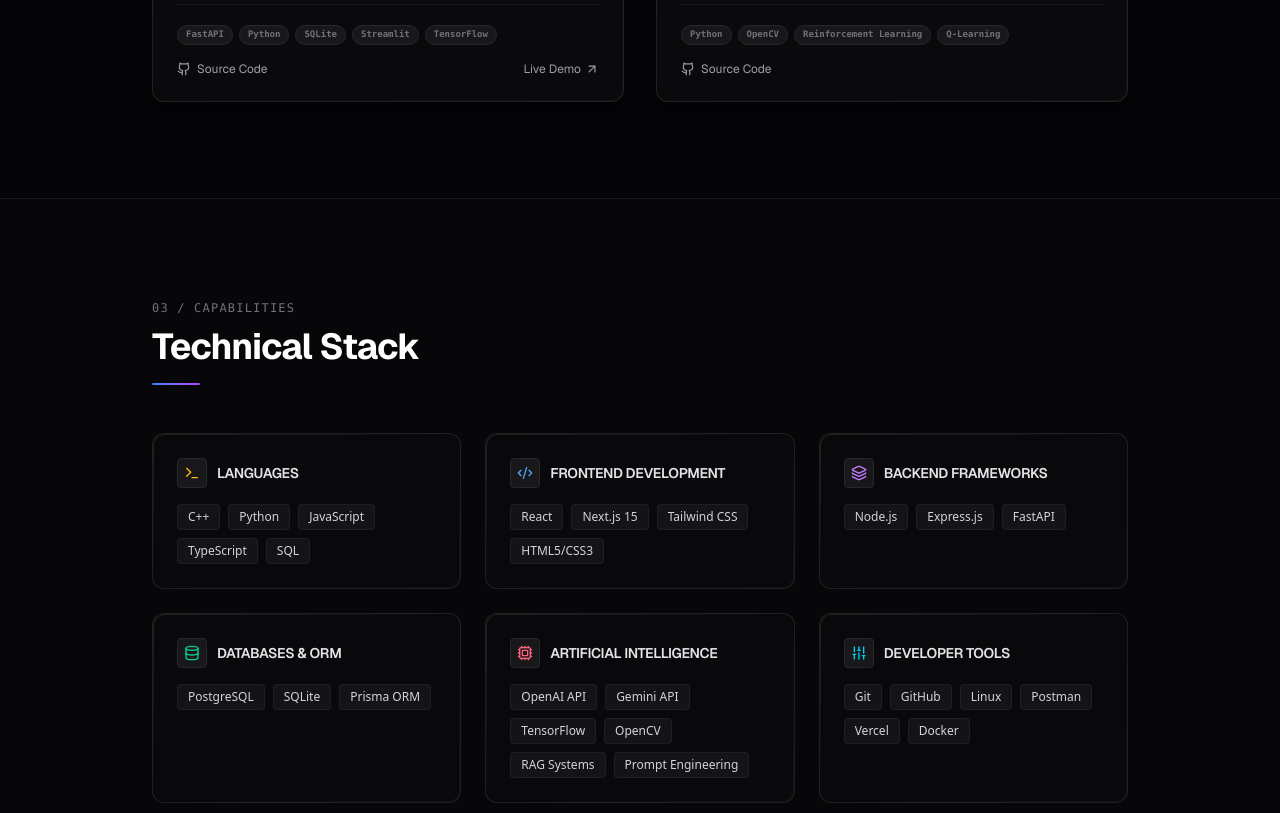
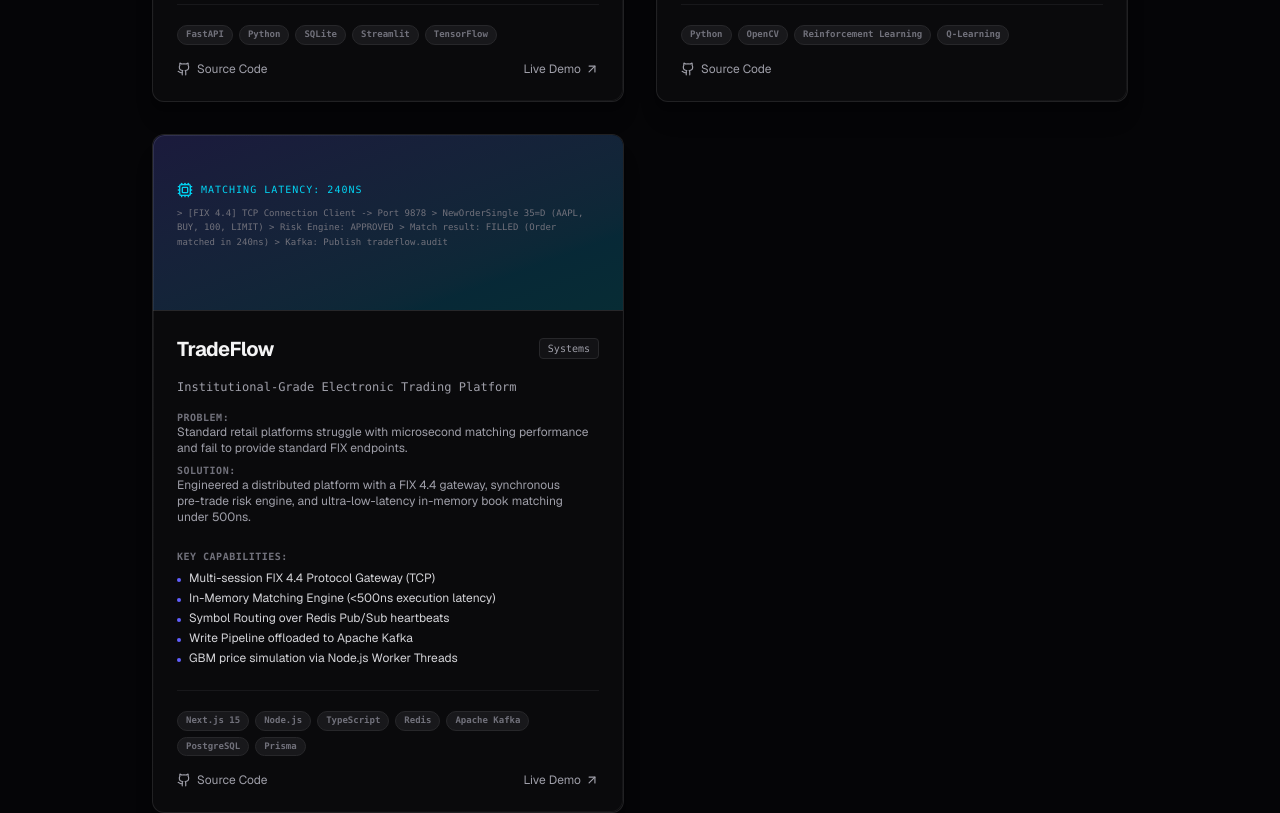
Before and after one commit to Abhiman74/Portfolio, a Next.js app: page / in a window 1280 px wide. Shown: the part 2960-3773 px from the top of the page. Built offline with nearby package versions, Linux system fonts and the light colour scheme.

Commit message:
feat: add TradeFlow enterprise matching engine to projects

```diff
--- a/src/components/Projects.tsx
+++ b/src/components/Projects.tsx
@@ -140,6 +140,35 @@
             <div className="w-5 h-5 border border-zinc-800 bg-rose-500/40 rounded-sm" />
             <div className="w-5 h-5 border border-zinc-800 bg-zinc-900 rounded-sm" />
             <div className="w-5 h-5 border border-zinc-800 bg-emerald-500/40 rounded-sm" />
+          </div>
+        </div>
+      )
+    },
+    {
+      id: 5,
+      title: "TradeFlow",
+      category: "Systems",
+      tagline: "Institutional-Grade Electronic Trading Platform",
+      problem: "Standard retail platforms struggle with microsecond matching performance and fail to provide standard FIX endpoints.",
+      solution: "Engineered a distributed platform with a FIX 4.4 gateway, synchronous pre-trade risk engine, and ultra-low-latency in-memory book matching under 500ns.",
+      features: [
+        "Multi-session FIX 4.4 Protocol Gateway (TCP)",
+        "In-Memory Matching Engine (<500ns execution latency)",
+        "Symbol Routing over Redis Pub/Sub heartbeats",
+        "Write Pipeline offloaded to Apache Kafka",
+        "GBM price simulation via Node.js Worker Threads"
+      ],
+      stack: ["Next.js 15", "Node.js", "TypeScript", "Redis", "Apache Kafka", "PostgreSQL", "Prisma"],
+      github: "https://github.com/Abhiman74/tradeflow",
+      demo: "#",
+      graphic: (
+        <div className="absolute inset-0 bg-gradient-to-br from-indigo-500/20 to-cyan-500/20 flex flex-col justify-end p-6 border-b border-zinc-800">
+          <div className="flex items-center gap-2 mb-2 text-cyan-400">
+            <Cpu className="w-4 h-4" />
+            <span className="text-[10px] font-mono tracking-widest uppercase">Matching Latency: 240ns</span>
+          </div>
+          <div className="text-zinc-500 font-mono text-[9px] leading-relaxed select-none overflow-hidden h-20">
+            {`> [FIX 4.4] TCP Connection Client -> Port 9878\n> NewOrderSingle 35=D (AAPL, BUY, 100, LIMIT)\n> Risk Engine: APPROVED\n> Match result: FILLED (Order matched in 240ns)\n> Kafka: Publish tradeflow.audit`}
           </div>
         </div>
       )
```
